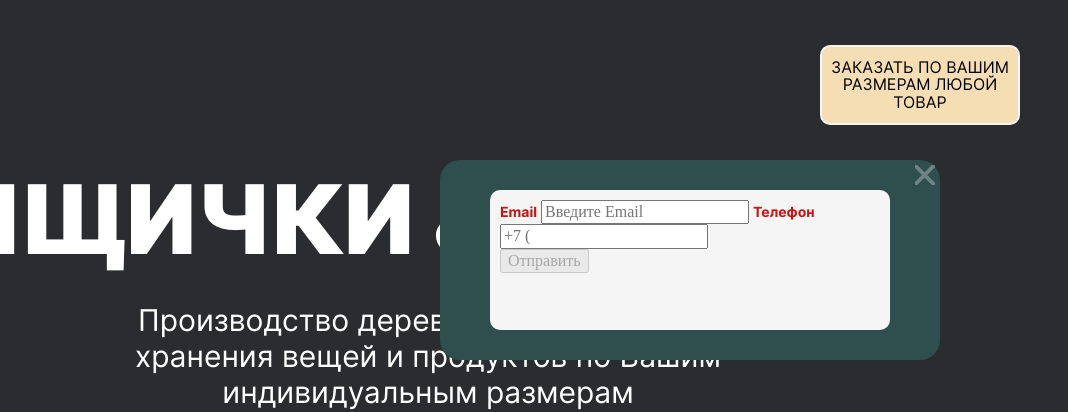
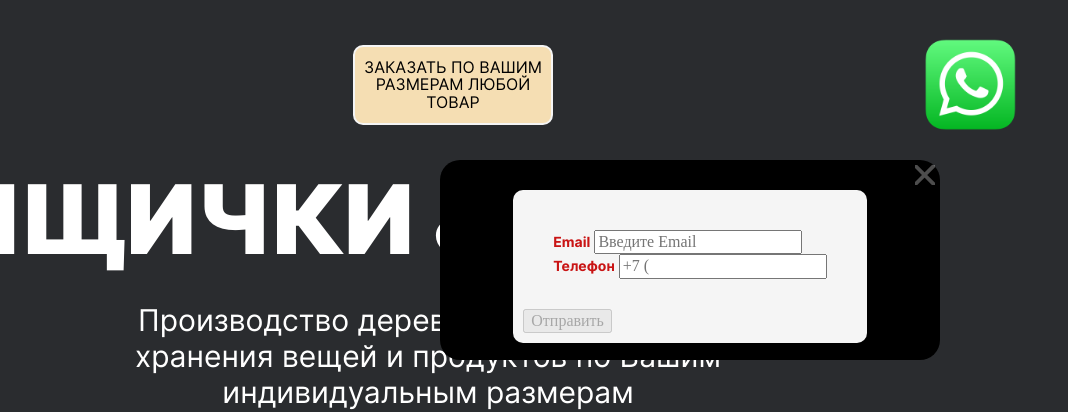
Before and after one commit to Tolmax/SuperBox, a website built with webpack: page src/index.html in a window 1280 px wide. Both pictures are taken after a click on the button "ЗАКАЗАТЬ ПО ВАШИМ РАЗМЕРАМ ЛЮБОЙ ТОВАР". Shown: the top 412 px of the page, 212-1280 px from the left. Built offline with nearby package versions, Linux system fonts and the light colour scheme; files whose address does not match are found by name.

Commit message:
Сделал кнопку WhatsApp

```diff
--- a/src/blocks/goods/__image/goods__image.css
+++ b/src/blocks/goods/__image/goods__image.css
@@ -1,5 +1,6 @@
 .goods__image {
     max-width: 460px;
+    min-width: 250px;
     /*max-height: 460px;*/
     object-fit: cover;
     margin: 0;
--- /dev/null
+++ b/src/blocks/header/__whatsapp/header__whatsapp.css
@@ -0,0 +1,11 @@
+.header__whatsapp {
+    margin: 0;
+    width: 100px;
+    height: 100px;
+    border-radius: 20%;
+    background-image: url(../../../images/whatsapp.png);
+    background-repeat: no-repeat;
+    background-position: center;
+    background-color: transparent;
+    background-size: contain;
+}
--- a/src/blocks/header/header.css
+++ b/src/blocks/header/header.css
@@ -1,5 +1,6 @@
 @import url(./__button/header__button.css);
 @import url(./__logo/header__logo.css);
+@import url(./__whatsapp/header__whatsapp.css);
 
 .header {
     max-width: 1184px;
--- a/src/blocks/popup/__container/popup__container.css
+++ b/src/blocks/popup/__container/popup__container.css
@@ -2,7 +2,7 @@
     height: 200px;
     width: 500px;
     position: relative;
-    background-color: darkslategray;
+    background-color: black;
     border-radius: 20px;
     box-sizing: border-box;
     margin: 0;
--- /dev/null
+++ b/src/blocks/popup/__order/popup__order.css
@@ -0,0 +1,8 @@
+.popup__order {
+    margin: 20px;
+    padding: 10px;
+    display: flex;
+    flex-direction: column;
+    align-items: flex-start;
+    justify-content: space-between;
+}
--- a/src/blocks/popup/popup.css
+++ b/src/blocks/popup/popup.css
@@ -2,6 +2,7 @@
 @import url(./__container/popup__container.css);
 @import url(./__content/popup__content.css);
 @import url(./__is-active/popup__is-active.css);
+@import url(./__order/popup__order.css);
 @import url(./__title/popup__title.css);
 
 
--- a/src/index.html
+++ b/src/index.html
@@ -7,6 +7,9 @@
   <meta name='description' content='Сайт производителя индивидуальной мебели'>
   <meta name='keywords' content='html, css'>
   <meta name="author" content="Анатолий">
+  <!-- <script src="https://code.jquery.com/jquery-3.4.1.min.js"></script>
+  <script src="js/slick.min.js"></script>
+  <script src="js/script,js"></script> -->
   <!-- <link rel="stylesheet" href="./pages/index.css"> -->
   <title>ЯЩИЧКИ & ЯЩИКИ</title>
 </head>
@@ -16,6 +19,7 @@
   <header class="header">
     <img src="<%=require('./images/logo-nuts.jpg')%>" alt="логотип" class="header__logo">
     <button type="button" class="header__button">ЗАКАЗАТЬ ПО ВАШИМ РАЗМЕРАМ ЛЮБОЙ ТОВАР</button>
+    <a aria-label="Chat on WhatsApp" class="header__whatsapp" href="https://wa.me/79852100437"></a>
   </header>
 
   <main class="page">
@@ -25,8 +29,6 @@
       <p class="message__subtitle">Производство деревянных ящиков для хранения вещей и продуктов по Вашим индивидуальным
         размерам</p>
     </section>
-
-
 
     <section id="slider-container">
       <div id="top">
@@ -72,7 +74,7 @@
 			<button class="popup__close" aria-label="закрыть"></button>
 			<div class="popup__content">
 				<form class="form">
-					<div class="order">
+					<div class="popup__order">
 						<label class="order__field">
 							<span class="form__label popup__title">Email</span>
 							<input class="form__input" type="text" placeholder="Введите Email" />
@@ -118,3 +120,31 @@
 </body>
 
 </html>
+
+
+<!-- <section class="testslider">
+  <div class="testslider__unit">
+    <div class="testslider__image">
+      <img src="<%=require('./images/superbox.png')%>" class="testslider__slider" alt="photo box">
+    </div>
+  </div>
+  <div class="testslider__unit">
+    <div class="testslider__image">
+      <img src="<%=require('./images/tumbs.jpg')%>" class="testslider__slider" alt="photo box">
+    </div>
+  </div>
+  <div class="testslider__unit">
+    <div class="testslider__image">
+      <img src="<%=require('./images/shellboxes.jpg')%>" class="testslider__slider" alt="photo box">
+    </div>
+    <div class="testslider__unit">
+      <div class="testslider__image">
+        <img src="<%=require('./images/shells.jpg')%>" class="testslider__slider" alt="photo box">
+      </div>
+    </div>
+    <div class="testslider__unit">
+      <div class="testslider__image">
+        <img src="<%=require('./images/boxes.jpg')%>" class="testslider__slider" alt="photo box">
+      </div>
+    </div>
+</section> -->
--- a/webpack.config.js
+++ b/webpack.config.js
@@ -48,6 +48,5 @@ module.exports = {
     }),
     new CleanWebpackPlugin(),
     new MiniCssExtractPlugin(),
-
   ]
 }
```
Also changed, not shown: src/index.js (+9 -0 lines), README.md, src/images/410201-PD391H-802.jpg (added), src/images/whatsapp.png (added), src/pages/index.css (line endings or trailing spaces).
